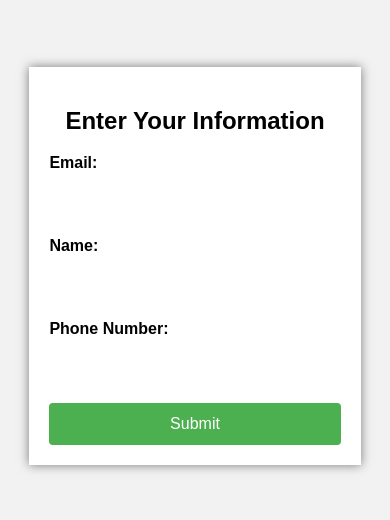
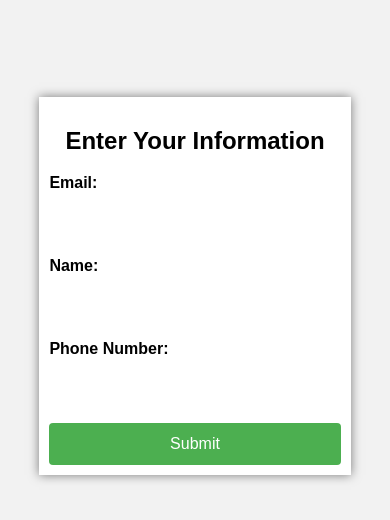
Before and after one commit to Gifterx/teastyg, a plain HTML site: page index.html in a window 390 px wide. Shown: the part 164-684 px from the top of the page. Drawn offline with Linux system fonts and the light colour scheme.

Commit message:
Update index.html

```diff
--- a/index.html
+++ b/index.html
@@ -10,6 +10,7 @@
       display: flex;
       align-items: center;
       justify-content: center;
+      padding: 20px;
     }
 
     .card {
@@ -52,10 +53,17 @@
       width: 100%;
     }
 
-    /* Media Queries for Mobile */
+    /* Media Queries */
     @media screen and (max-width: 600px) {
       .card {
-        max-width: 300px;
+        max-width: 100%;
+        padding: 10px;
+      }
+    }
+
+    @media screen and (min-width: 601px) {
+      .card {
+        max-width: 400px;
       }
     }
   </style>
```
